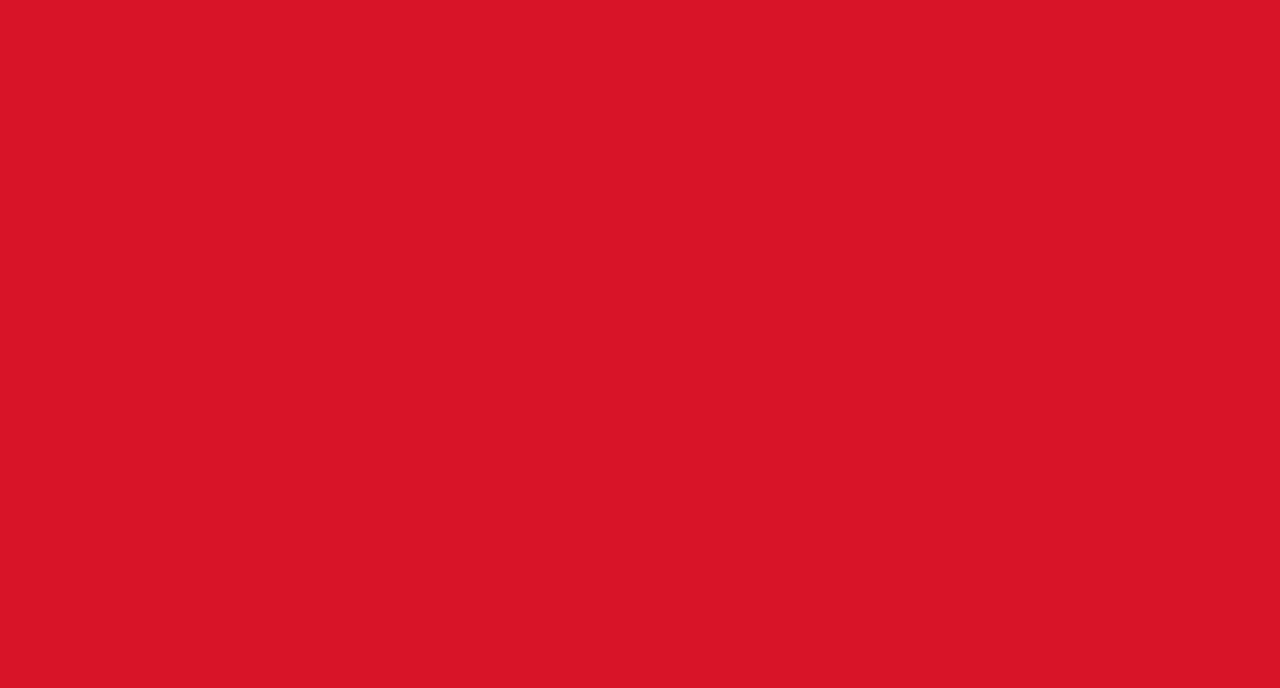
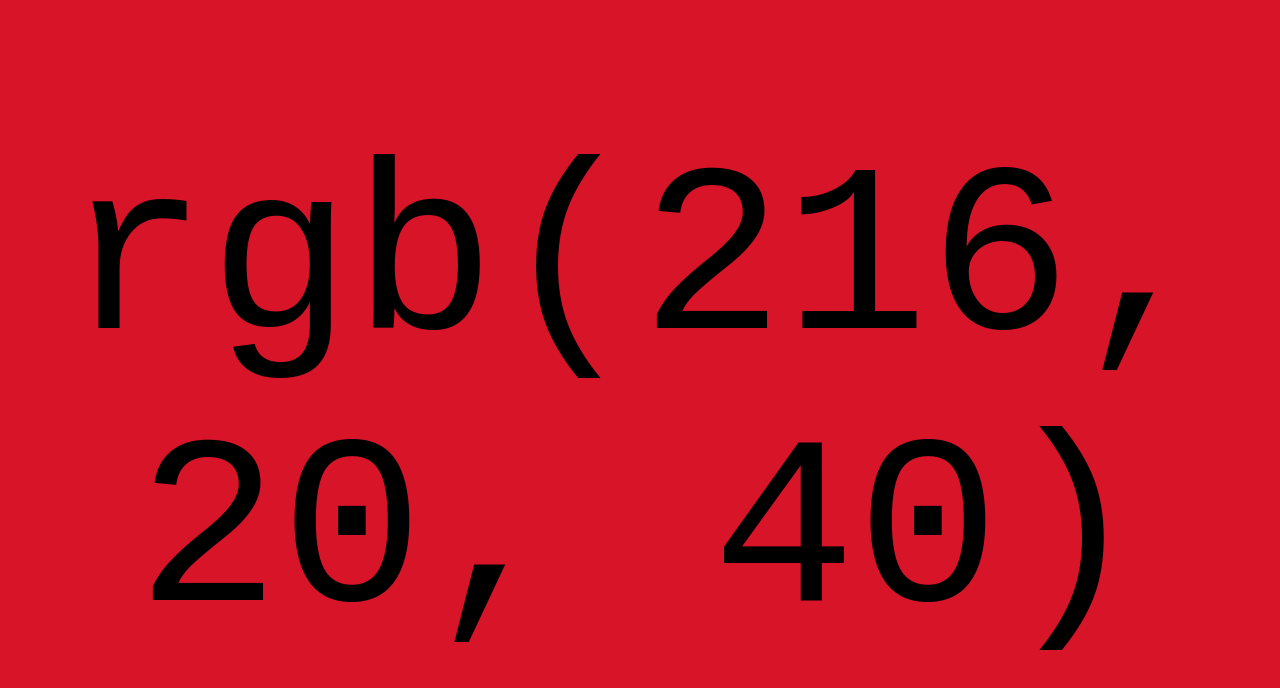
Before and after one commit to leha-bot/leha-bot.github.io, a plain HTML site: page color_timestamp.html in a window 1280 px wide. Drawn offline with Linux system fonts and the light colour scheme.

Commit message:
color_timestamp: Add rgb() timer

```diff
--- a/color_timestamp.html
+++ b/color_timestamp.html
@@ -11,7 +11,9 @@
       return result;
     }
     function coolClock() {
-		document.body.style.backgroundColor = timeStampToRgb(Date.now());
+      var rgbStyle = timeStampToRgb(Date.now());
+      document.body.style.backgroundColor = rgbStyle;
+      document.getElementById('timestampClock').innerText = rgbStyle;
     }
     </script>
     <style type="text/css">
@@ -27,8 +29,9 @@
       width: 100%;
       height: 100%;
       display: table;
+      font: 30vh monospace;
     }
-	  body .noscript {
+    body .text {
       display: table-cell;
       text-align: center;
       vertical-align: middle;
@@ -38,9 +41,12 @@
     </style>
   </head>
   <body>
-    <noscript class="noscript">For cool Color Timestamp Clock, please, enable JavaScript.</noscript>
+    <noscript class="text">For cool Color Timestamp Clock, please, enable JavaScript.</noscript>
+    <span class="text" id="timestampClock" style="display:none">rgb(RR, GG, BB)</span>
     <script type="text/javascript">
+      coolClock();
       setInterval(coolClock, 1000);
+      document.getElementById('timestampClock').style.display = '';
     </script>
   </body>
 </html>
```
Lines whose indentation alone changed are shown as unchanged.
